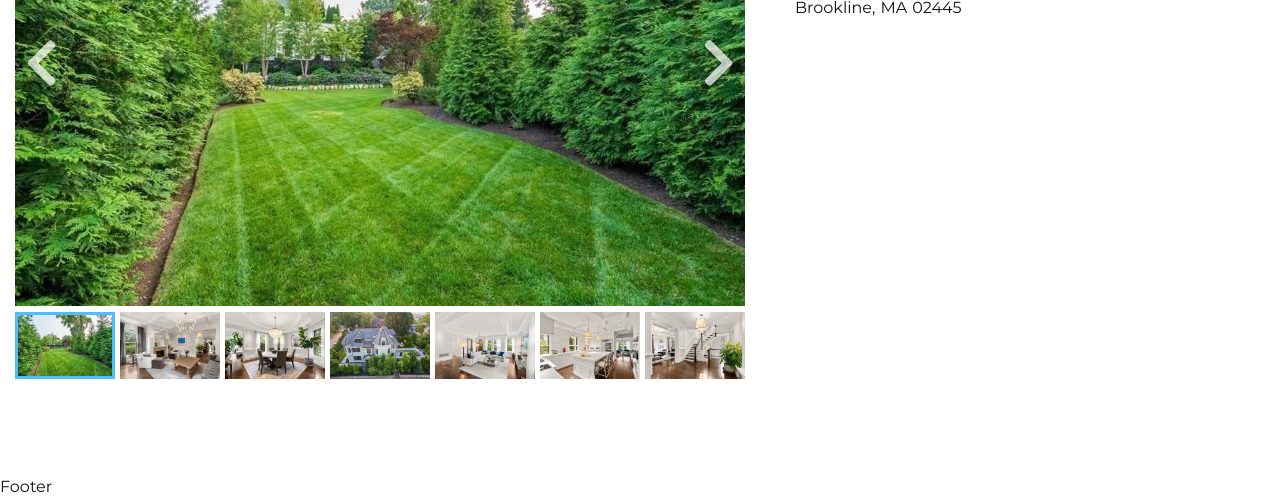
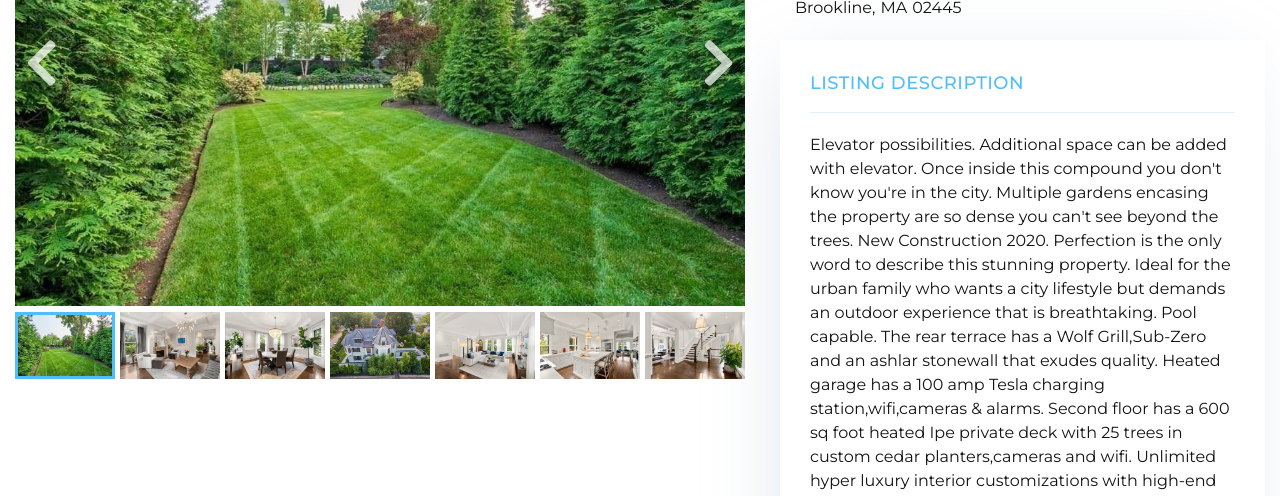
Before and after one commit to banderovskyi/detail-view-page, a React (Create React App) app: page / in a window 1280 px wide. Shown: the part 301-797 px from the top of the page. Built offline with nearby package versions, Linux system fonts and the light colour scheme.

Commit message:
Add listing detail component

```diff
--- a/src/components/Aside/Aside.js
+++ b/src/components/Aside/Aside.js
@@ -2,12 +2,14 @@ import React from 'react';
 import PropTypes from 'prop-types';
 import Toolbar from '../Toolbar/Toolbar';
 import ListingTitle from '../ListingTitle/ListingTitle';
+import ListingDetail from '../ListingDetail/ListingDetail';
 
 const Aside = (props) => {
   return (
     <aside className={`aside ${props.className ? props.className : ''}`}>
       <Toolbar className="aside__toolbar" />
       <ListingTitle className="aside__listing-title" />
+      <ListingDetail className="aside__listing-detail" />
     </aside>
   );
 };
--- /dev/null
+++ b/src/components/ListingDetail/ListingDetail.js
@@ -0,0 +1,24 @@
+import React, { useState } from 'react';
+import PropTypes from 'prop-types';
+import Card from '../UI/Card/Card';
+import CardTitle from '../UI/CardTitle/CardTitle';
+
+const ListingDetail = (props) => {
+  const [title] = useState('Listing Description');
+  const [description] = useState(
+    "Elevator possibilities. Additional space can be added with elevator. Once inside this compound you don't know you're in the city. Multiple gardens encasing the property are so dense you can't see beyond the trees. New Construction 2020. Perfection is the only word to describe this stunning property. Ideal for the urban family who wants a city lifestyle but demands an outdoor experience that is breathtaking. Pool capable. The rear terrace has a Wolf Grill,Sub-Zero and an ashlar stonewall that exudes quality. Heated garage has a 100 amp Tesla charging station,wifi,cameras & alarms. Second floor has a 600 sq foot heated Ipe private deck with 25 trees in custom cedar planters,cameras and wifi. Unlimited hyper luxury interior customizations with high-end features. Both Radiant & Hydro heat in 20 rooms,5 wolf ovens,3 Sub-Zeros,3 washers/dryers,2 dishwashers,all 4 utilities added,new sewer,2 inch water line,4 inch gas line,400 amps electric buried. Nothing compares in MA!!"
+  );
+
+  return (
+    <Card className={`listing-detail ${props.className ? props.className : ''}`}>
+      <CardTitle className="listing-detail__title" title={title} />
+      <p className="listing-detail__description">{description}</p>
+    </Card>
+  );
+};
+
+ListingDetail.propTypes = {
+  className: PropTypes.string,
+};
+
+export default ListingDetail;
--- /dev/null
+++ b/src/components/ListingDetail/ListingDetail.scss
@@ -0,0 +1 @@
+@import '../../vars';
--- /dev/null
+++ b/src/components/UI/Card/Card.js
@@ -0,0 +1,13 @@
+import React from 'react';
+import PropTypes from 'prop-types';
+import './Card.scss';
+
+const Card = ({ className, children }) => {
+  return <div className={`card ${className ? className : ''}`}>{children}</div>;
+};
+
+Card.propTypes = {
+  className: PropTypes.string,
+};
+
+export default Card;
--- /dev/null
+++ b/src/components/UI/Card/Card.scss
@@ -0,0 +1,6 @@
+@import '../../../vars';
+
+.card {
+  box-shadow: -11px 12px 77px -22px rgba(160, 178, 205, 0.4);
+  padding: 30px;
+}
--- /dev/null
+++ b/src/components/UI/CardTitle/CardTitle.js
@@ -0,0 +1,15 @@
+import React from 'react';
+import './CardTitle.scss';
+import PropTypes from 'prop-types';
+
+const CardTitle = ({ className, title, onClick }) => {
+  return <div className={`card-title ${className ? className : ''}`}>{title}</div>;
+};
+
+CardTitle.propTypes = {
+  className: PropTypes.string,
+  title: PropTypes.string,
+  onClick: PropTypes.func,
+};
+
+export default CardTitle;
--- /dev/null
+++ b/src/components/UI/CardTitle/CardTitle.scss
@@ -0,0 +1,22 @@
+@import '../../../vars';
+
+.card-title {
+  font-size: 18px;
+  font-weight: 400;
+  letter-spacing: 0.5px;
+  text-transform: uppercase;
+  background-color: transparent;
+  color: $color-secondary;
+  padding-left: 0;
+  margin-bottom: 20px;
+  font-weight: 500;
+  &::after {
+    content: '';
+    width: 100%;
+    height: 1px;
+    display: block;
+    opacity: 0.2;
+    margin-top: 15px;
+    background-color: $color-secondary;
+  }
+}
```
Also changed, not shown: 1 other file (tests, documents, lock files or other folders).
